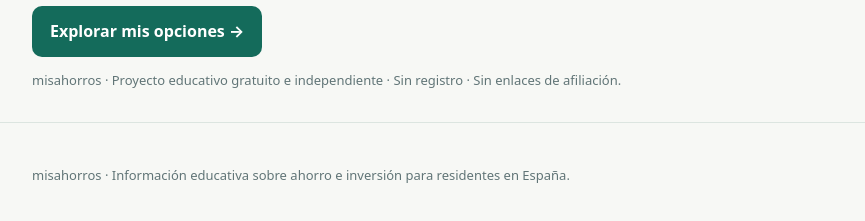
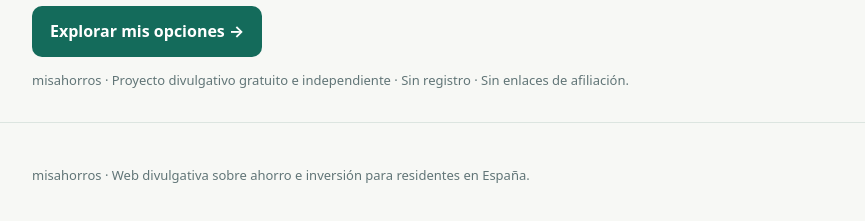
Before and after one commit to misahorros/misahorros, a plain HTML site: page cuenta-remunerada-o-deposito.html in a window 1280 px wide. Shown: the part 2593-2814 px from the top of the page, without its empty margins (207-1072 px from the left). Drawn offline with Linux system fonts and the light colour scheme.

Commit message:
Simplificar textos legals i substituir educativa per divulgativa

```diff
--- a/cuenta-remunerada-o-deposito.html
+++ b/cuenta-remunerada-o-deposito.html
@@ -27,4 +27,4 @@
 <h3>¿Es igual un depósito que un fondo de bonos?</h3><p>No. Un fondo de renta fija tiene un valor liquidativo que puede fluctuar y normalmente no garantiza recuperar una cantidad fija en una fecha concreta.</p>
 <p class="note"><strong>Para seguir:</strong> <a href="/cuentas-remuneradas.html">guía de cuentas remuneradas</a> · <a href="/depositos-a-plazo.html">guía de depósitos</a>. La mejor elección depende de tus necesidades; esta página no constituye asesoramiento financiero personalizado.</p>
 <h2>Fuentes y transparencia</h2><p>Para revisar las obligaciones de información precontractual sobre TAE, comisiones, cancelación y garantía, consulta el <a href="https://clientebancario.bde.es/pcb/es/menu-horizontal/productosservici/cuentasdepositos/depositosplazo/guia-textual/publicidadinform/" target="_blank" rel="noopener noreferrer">Banco de España — Cliente Bancario</a>. Los ejemplos son hipotéticos y no representan ofertas bancarias vigentes. Publicado el 15 de noviembre de 2026.</p>
-<a class="cta" href="/">Explorar mis opciones →</a><p class="small">misahorros · Proyecto educativo gratuito e independiente · Sin registro · Sin enlaces de afiliación.</p></article></main><footer><div class="wrap">misahorros · Información educativa sobre ahorro e inversión para residentes en España.</div></footer></body></html>
+<a class="cta" href="/">Explorar mis opciones →</a><p class="small">misahorros · Proyecto divulgativo gratuito e independiente · Sin registro · Sin enlaces de afiliación.</p></article></main><footer><div class="wrap">misahorros · Web divulgativa sobre ahorro e inversión para residentes en España.</div></footer></body></html>
```
